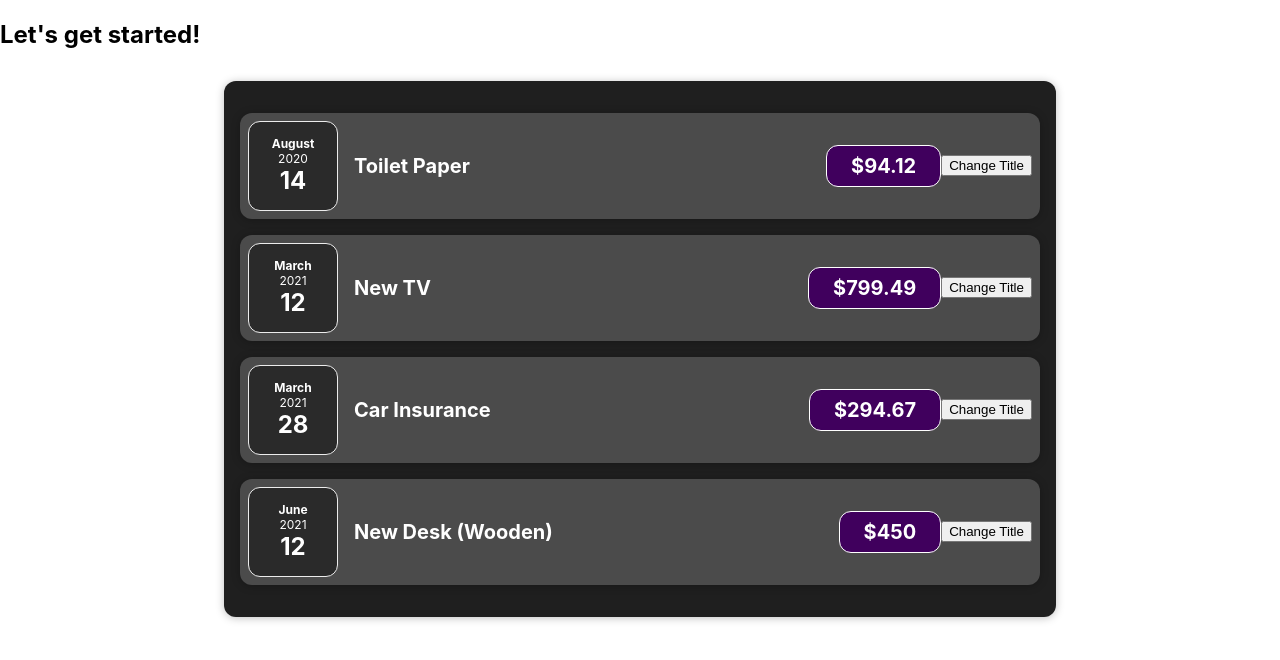
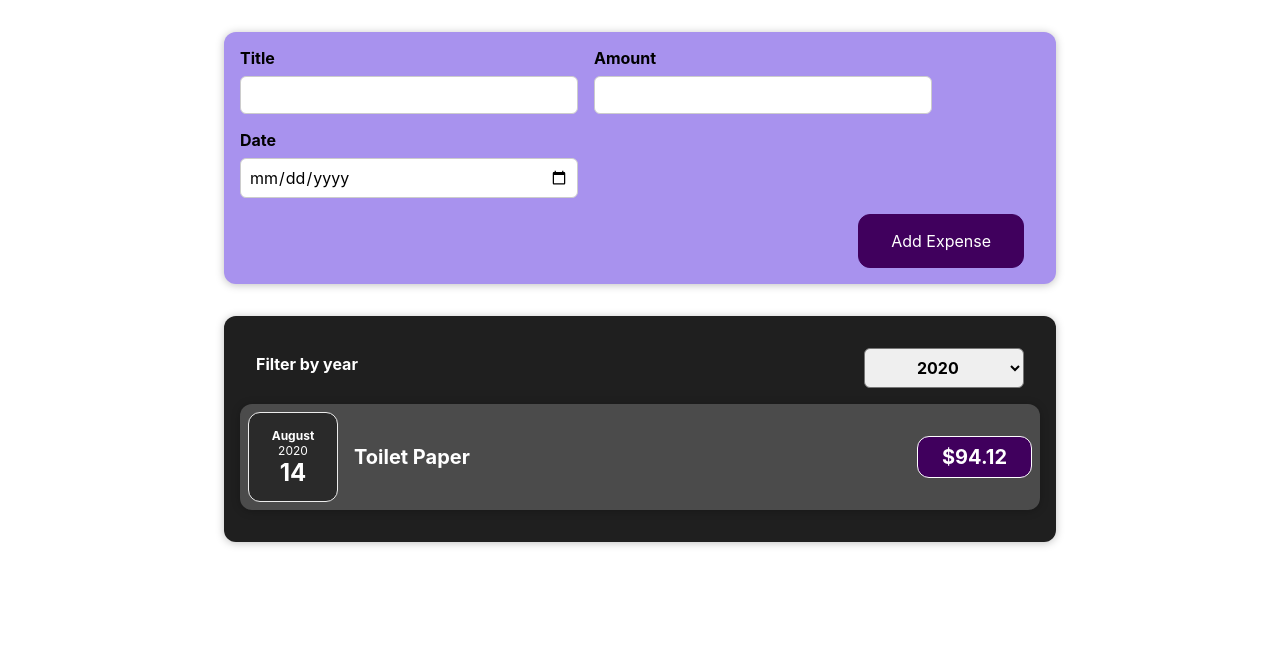
Before and after one commit to IAmJerryJ/Joidea_Intern, a React (Create React App) app in the folder react/react-complete-guide/: page / in a window 1280 px wide. Shown: the top 660 px of the page. Built offline with nearby package versions, Linux system fonts and the light colour scheme.

Commit message:
Update react

```diff
--- a/react/react-complete-guide/src/App.js
+++ b/react/react-complete-guide/src/App.js
@@ -1,7 +1,8 @@
+import NewExpense from "./components/NewExpense/NewExpense";
 import Expenses from "./components/Expenses/Expenses";
+import { useState } from "react";
 
-const App = () => {
-  const expenses = [
+const DUMMY_EXPENSES = [
   {
     id: "e1",
     title: "Toilet Paper",
@@ -23,12 +24,21 @@
   },
 ];
 
+const App = () => {
+  const [expenses, setExpenses] = useState(DUMMY_EXPENSES);
+
+  const addExpenseHandler = (expense) => {
+    setExpenses((prevExpenses) => {
+      return [expense, ...prevExpenses];
+    });
+  };
+
   return (
     <div>
-      <h2>Let's get started!</h2>
+      <NewExpense onAddExpense={addExpenseHandler} />
       <Expenses items={expenses} />
     </div>
   );
-}
+};
 
 export default App;
--- a/react/react-complete-guide/src/components/Expenses/ExpenseDate.js
+++ b/react/react-complete-guide/src/components/Expenses/ExpenseDate.js
@@ -1,6 +1,7 @@
 import './ExpenseDate.css';
 
-const ExpenseDate = (props) =>{
+const ExpenseDate = (props) => {
+  //toLocaleString convert date to human readable format
   const month = props.date.toLocaleString("en-US", { month: "long" });
   const day = props.date.toLocaleString("en-US", { day: "2-digit" });
   const year = props.date.getFullYear();
--- a/react/react-complete-guide/src/components/Expenses/ExpenseItem.js
+++ b/react/react-complete-guide/src/components/Expenses/ExpenseItem.js
@@ -1,26 +1,19 @@
-import { useState } from 'react';
+import React from "react";
 
 import ExpenseDate from "./ExpenseDate";
 import Card from "../UI/Card";
 import "./ExpenseItem.css";
 
 const ExpenseItem = (props) => {
-  const [title, setTitle] = useState(props.title);
-
-  const clickHandler = () => {
-    setTitle('Updated!');
-  }
-
   return (
     <Card className="expense-item">
       <ExpenseDate date={props.date} />
       <div className="expense-item__description">
-        <h2>{title}</h2>
+        <h2>{props.title}</h2>
         <div className="expense-item__price">${props.amount}</div>
       </div>
-      <button onClick={clickHandler}>Change Title</button>
     </Card>
   );
-}
+};
 
 export default ExpenseItem;
--- a/react/react-complete-guide/src/components/Expenses/Expenses.js
+++ b/react/react-complete-guide/src/components/Expenses/Expenses.js
@@ -1,32 +1,49 @@
+import React, { useState } from "react";
+
 import ExpenseItem from "./ExpenseItem";
 import Card from "../UI/Card";
+import ExpensesFilter from "./ExpensesFilter";
 import "./Expenses.css";
 
 const Expenses = (props) => {
+  const [filteredYear, setFilteredYear] = useState("2020");
+
+  const filterChangeHandler = (selectedYear) => {
+    setFilteredYear(selectedYear);
+  };
+
+  const filteredExpenses = props.items.filter((expense) => {
+    return expense.date.getFullYear().toString() === filteredYear;
+  });
+
+  /* To render content conditionaly, if no expense, don't render */
+  //Write out of the render, to avoid too much logic, make JSX clean
+  let expensesContent = <p>No expenses found.</p>;
+
+  if (filteredExpenses.length > 0) {
+    expensesContent = filteredExpenses.map((expense) => (
+            <ExpenseItem
+              key={expense.id}
+              title={expense.title}
+              amount={expense.amount}
+              date={expense.date}
+            />
+          ))
+  }
+
   return (
-    <Card className="expenses">
-      <ExpenseItem
-        title={props.items[0].title}
-        amount={props.items[0].amount}
-        date={props.items[0].date}
-      />
-      <ExpenseItem
-        title={props.items[1].title}
-        amount={props.items[1].amount}
-        date={props.items[1].date}
-      />
-      <ExpenseItem
-        title={props.items[2].title}
-        amount={props.items[2].amount}
-        date={props.items[2].date}
-      />
-      <ExpenseItem
-        title={props.items[3].title}
-        amount={props.items[3].amount}
-        date={props.items[3].date}
-      />
-    </Card>
+    <div>
+      {/* Card component as the container*/}
+      <Card className="expenses">
+        {/*Filter expenses depend on year */ }
+        <ExpensesFilter
+          selected={filteredYear}
+          onChangeFilter={filterChangeHandler}
+        />
+        { expensesContent }
+      </Card>
+    </div>
   );
-}
+};
 
 export default Expenses;
--- /dev/null
+++ b/react/react-complete-guide/src/components/Expenses/ExpensesFilter.css
@@ -0,0 +1,24 @@
+.expenses-filter {
+  color: white;
+  padding: 0 1rem;
+}
+
+.expenses-filter__control {
+  display: flex;
+  width: 100%;
+  align-items: center;
+  justify-content: space-between;
+  margin: 1rem 0;
+}
+
+.expenses-filter label {
+  font-weight: bold;
+  margin-bottom: 0.5rem;
+}
+
+.expenses-filter select {
+  font: inherit;
+  padding: 0.5rem 3rem;
+  font-weight: bold;
+  border-radius: 6px;
+}
--- /dev/null
+++ b/react/react-complete-guide/src/components/Expenses/ExpensesFilter.js
@@ -0,0 +1,25 @@
+import React from "react";
+
+import "./ExpensesFilter.css";
+
+const ExpensesFilter = (props) => {
+  const dropdownChangeHandler = (event) => {
+    props.onChangeFilter(event.target.value);
+  };
+
+  return (
+    <div className="expenses-filter">
+      <div className="expenses-filter__control">
+        <label>Filter by year</label>
+        <select value={props.selected} onChange={dropdownChangeHandler}>
+          <option value="2022">2022</option>
+          <option value="2021">2021</option>
+          <option value="2020">2020</option>
+          <option value="2019">2019</option>
+        </select>
+      </div>
+    </div>
+  );
+};
+
+export default ExpensesFilter;
--- /dev/null
+++ b/react/react-complete-guide/src/components/NewExpense/ExpenseForm.css
@@ -0,0 +1,26 @@
+.new-expense__controls {
+  display: flex;
+  flex-wrap: wrap;
+  gap: 1rem;
+  margin-bottom: 1rem;
+  text-align: left;
+}
+
+.new-expense__control label {
+  font-weight: bold;
+  margin-bottom: 0.5rem;
+  display: block;
+}
+
+.new-expense__control input {
+  font: inherit;
+  padding: 0.5rem;
+  border-radius: 6px;
+  border: 1px solid #ccc;
+  width: 20rem;
+  max-width: 100%;
+}
+
+.new-expense__actions {
+  text-align: right;
+}
--- /dev/null
+++ b/react/react-complete-guide/src/components/NewExpense/ExpenseForm.js
@@ -0,0 +1,92 @@
+import "./ExpenseForm.css";
+import { useState } from "react";
+
+const ExpenseForm = (props) => {
+  const [enteredTitle, setEnteredTitle] = useState("");
+  const [enteredAmount, setEnteredAmount] = useState("");
+  const [enteredDate, setEnteredDate] = useState("");
+
+  // const [userInput, setUserInput] = useState({
+  //     enteredTitle: '',
+  //     enteredAmount: '',
+  //     enteredDate: ''
+  // });
+
+  const titleChangeHandler = (event) => {
+    // setUserInput((prevState) => {
+    //     return { ...prevState, enteredTitle: event.target.value };
+    // })
+    setEnteredTitle(event.target.value);
+  };
+
+  const amountChangeHandler = (event) => {
+    //  setUserInput({
+    //    ...userInput,
+    //    enteredAmount: event.target.value,
+    //  });
+    setEnteredAmount(event.target.value);
+  };
+
+  const dateChangeHandler = (event) => {
+    //  setUserInput({
+    //    ...userInput,
+    //    enteredDate: event.target.value,
+    //  });
+    setEnteredDate(event.target.value);
+  };
+
+  const submitHandler = (event) => {
+    event.preventDefault();
+
+    const expenseData = {
+      title: enteredTitle,
+      amount: enteredAmount,
+      date: new Date(enteredDate),
+    };
+
+    props.onSaveExpenseData(expenseData);
+    setEnteredTitle("");
+    setEnteredAmount("");
+    setEnteredDate("");
+  };
+
+  return (
+    <form onSubmit={submitHandler}>
+      <div className="new-expense__controls">
+        <div className="new-expense__control">
+          <label>Title</label>
+          <input
+            type="text"
+            value={enteredTitle}
+            onChange={titleChangeHandler}
+          />
+        </div>
+        <div className="new-expense__control">
+          <label>Amount</label>
+          <input
+            type="number"
+            min="0.01"
+            step="0.01"
+            value={enteredAmount}
+            onChange={amountChangeHandler}
+          />
+        </div>
+        <div className="new-expense__control">
+          <label>Date</label>
+          <input
+            type="date"
+            min="2019-01-01"
+            max="2022-12-31"
+            value={enteredDate}
+            onChange={dateChangeHandler}
+          />
+        </div>
+      </div>
+      <div className="new-expense__actions">
+        <button type="submit">Add Expense</button>
+      </div>
+    </form>
+  );
+};
+
+export default ExpenseForm;
--- /dev/null
+++ b/react/react-complete-guide/src/components/NewExpense/NewExpense.css
@@ -0,0 +1,38 @@
+.new-expense {
+  background-color: #a892ee;
+  padding: 1rem;
+  margin: 2rem auto;
+  width: 50rem;
+  max-width: 95%;
+  border-radius: 12px;
+  text-align: center;
+  box-shadow: 0 1px 8px rgba(0, 0, 0, 0.25);
+}
+
+.new-expense button {
+  font: inherit;
+  cursor: pointer;
+  padding: 1rem 2rem;
+  border: 1px solid #40005d;
+  background-color: #40005d;
+  color: white;
+  border-radius: 12px;
+  margin-right: 1rem;
+}
+
+.new-expense button:hover,
+.new-expense button:active {
+  background-color: #510674;
+  border-color: #510674;
+}
+
+.new-expense button.alternative {
+  color: #220131;
+  border-color: transparent;
+  background-color: transparent;
+}
+
+.new-expense button.alternative:hover,
+.new-expense button.alternative:active {
+  background-color: #ddb3f8;
+}
--- /dev/null
+++ b/react/react-complete-guide/src/components/NewExpense/NewExpense.js
@@ -0,0 +1,20 @@
+import './NewExpense.css';
+import ExpenseForm from './ExpenseForm';
+
+
+const NewExpense = (props) => {
+    const saveExpenseDataHandler = (enteredExpenseData) => {
+        const expenseData = {
+            ...enteredExpenseData,
+            id: Math.random().toString()
+        };
+        props.onAddExpense(expenseData);
+    };
+
+    return <div className='new-expense'>
+        <ExpenseForm onSaveExpenseData={ saveExpenseDataHandler } />
+    </div>
+};
+
+
+export default NewExpense;
--- a/react/react-complete-guide/src/components/UI/Card.js
+++ b/react/react-complete-guide/src/components/UI/Card.js
@@ -1,6 +1,7 @@
 import "./Card.css";
 
-const Card = (props) =>{
+const Card = (props) => {
+  // To make the element has both itself class and 'Card' class
   const classes = "card " + props.className;
   return <div className={classes}>{props.children}</div>;
 }
```
Also changed, not shown: 1 other file (tests, documents, lock files or other folders). Lines whose indentation alone changed are shown as unchanged.
